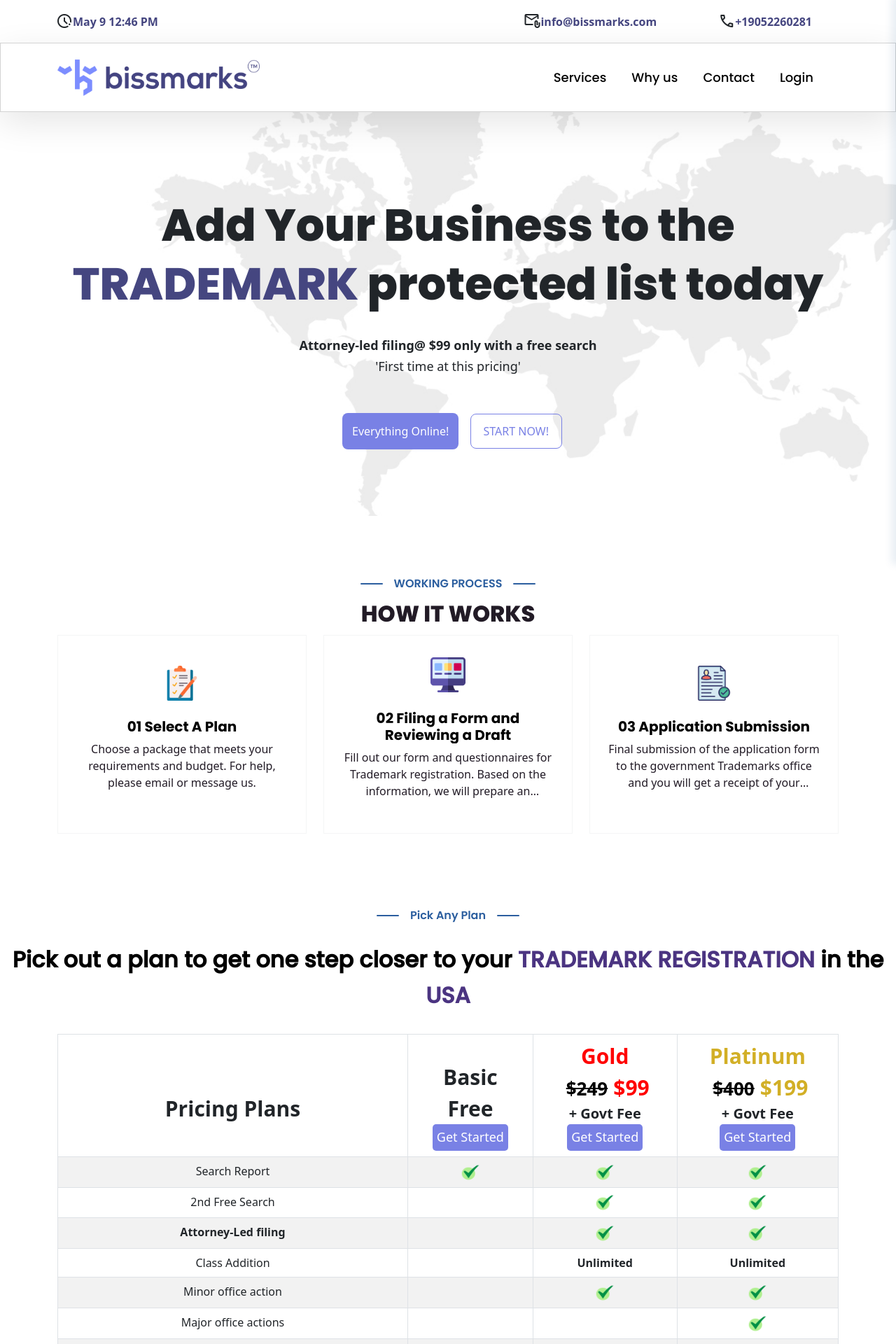
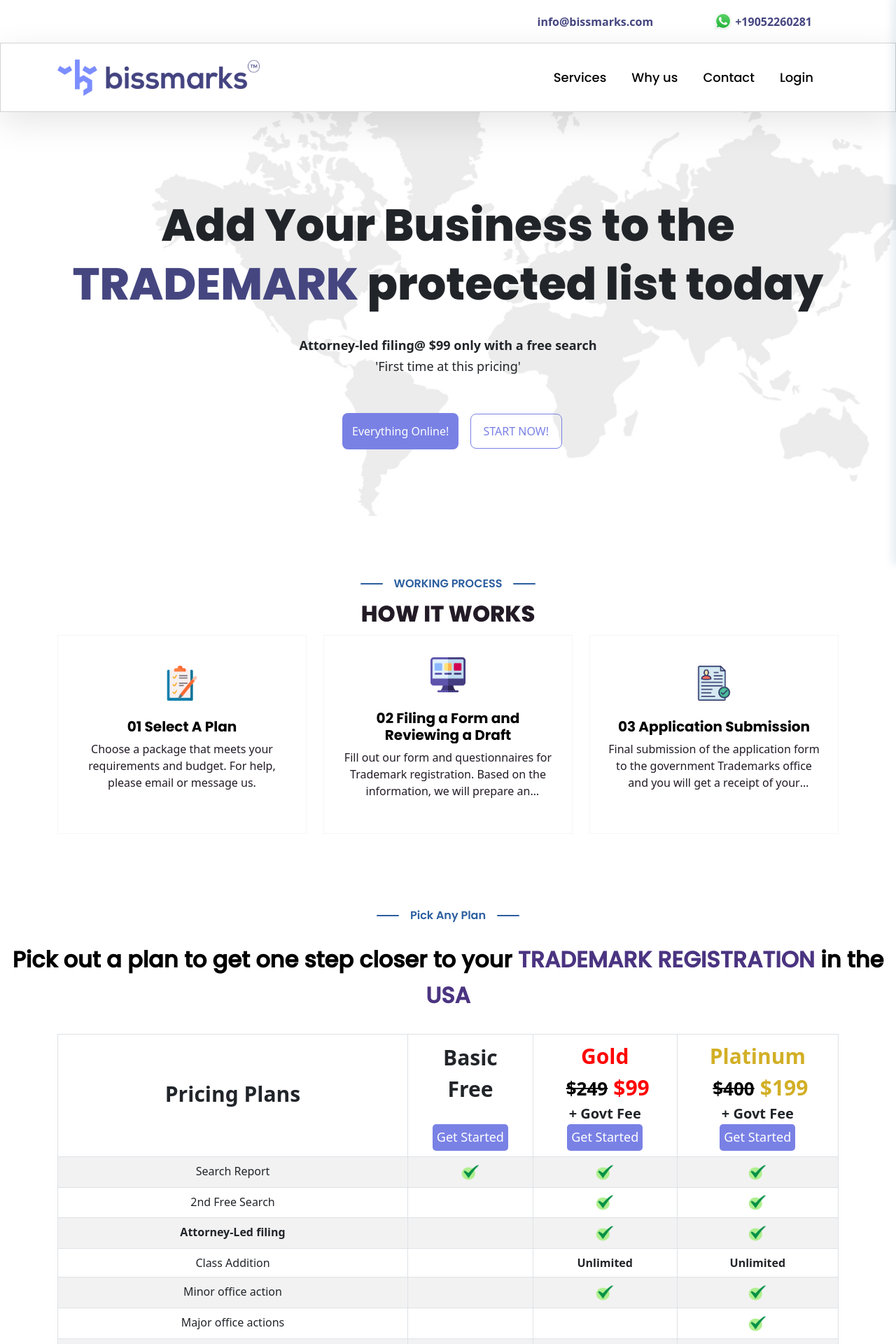
Before and after one commit to shivani-shine/bissmark, a Next.js app: page / in a window 1280 px wide. Shown: the top 1920 px of the page at 70% size. Built offline with nearby package versions, Linux system fonts and the light colour scheme.

Commit message:
plans text updates

```diff
--- a/src/components/Header/Header.tsx
+++ b/src/components/Header/Header.tsx
@@ -5,7 +5,7 @@ import Image from "next/image";
 import { hireDeveloper } from "Common/constants";
 import MobileHeader from "./MobileHeader";
 import Link from "next/link";
-import moment from "moment";
+import whatsapp from "../../assets/images/whatsapp.png";
 
 const Header = () => {
   const subNavitemActive = [
@@ -30,21 +30,16 @@ const Header = () => {
         <div className={`container ${styles.small_header}`} style={{ paddingRight:'50px', paddingLeft:'10px'}}>
         <div className={styles.sub_header}>
           <div className={styles.head_date}>
-            <span className="material-symbols-outlined">pace</span>
-            <p className={styles.data_time_text}>
-              {moment().format("MMM D")}
-              <span> {moment().format("LT")}</span>
-            </p>
           </div>
           <div className={styles.info_text}>
           <div className={styles.head_date}>
-          <span className="material-symbols-outlined">attach_email</span>
+          {/* <span className="material-symbols-outlined">attach_email</span> */}
             <p className={styles.data_time_text}>
             info@bissmarks.com
             </p>
           </div>
           <div className={styles.head_date}>
-          <span className="material-symbols-outlined">call</span>
+          <Image src={whatsapp} alt={""} />
             <p className={styles.data_time_text}>
             +19052260281
             </p>
--- a/src/components/Home/LetsGetStarted/LetsGetStarted.tsx
+++ b/src/components/Home/LetsGetStarted/LetsGetStarted.tsx
@@ -20,7 +20,7 @@ const LetsGetStarted = () => {
       <Table striped bordered>
       <thead>
         <tr className={LetsGetStartedStyle.other_columns}>
-          <th className={LetsGetStartedStyle.column_width} style={{ paddingBottom:'46px'}}>Pricing Plans</th>
+          <th className={LetsGetStartedStyle.column_width}><p className={LetsGetStartedStyle.pricing_plans}>Pricing Plans</p></th>
           {/* <th><div className={LetsGetStartedStyle.basic_plan}>Basic</div><div className={LetsGetStartedStyle.basic_plan}>Free</div><Link href="/form"><button className={LetsGetStartedStyle.button_style}>Get Started</button></Link></th> */}
           <th><div className={LetsGetStartedStyle.basic_plan}>Basic<br/>Free</div><Link href="/form"><button className={LetsGetStartedStyle.button_style}>Get Started</button></Link></th>
           <th><div className={LetsGetStartedStyle.gold_plan}>Gold</div><div className={LetsGetStartedStyle.gold_plan}><span className={LetsGetStartedStyle.gold_plan_span}>$249</span>$99</div><div className={LetsGetStartedStyle.free_govt}>+ Govt Fee</div><Link href="/form"><button className={LetsGetStartedStyle.button_style}>Get Started</button></Link></th>
@@ -154,7 +154,7 @@ const LetsGetStarted = () => {
         </tr>
       </tbody>
     </Table>
-    <p style={{ fontFamily:"Poppins-Bold", fontSize:'20px'}}><span style={{ color:'red', marginRight:'2px'}}>*</span>Govt fee: $350 /class</p>
+    <p style={{ fontFamily:"Poppins-Bold", fontSize:'20px'}}><span style={{ color:'red', marginRight:'2px'}}>*</span>Govt fee: $350 per class</p>
     </div>
     </section>
   );
--- a/src/styles/Header.module.css
+++ b/src/styles/Header.module.css
@@ -301,6 +301,7 @@
   font-weight: bold;
   color:#454680;
   font-size: 16px;
+  margin-left: 5px;
 }
 .head_date{
 display: flex;
--- a/src/styles/Home/LetsGetStarted.module.css
+++ b/src/styles/Home/LetsGetStarted.module.css
@@ -7,6 +7,10 @@
   border: 2px solid #007bff;
 } */
 .column_width{
+  font-size: 30px;
+}
+.pricing_plans{
+  padding-bottom: 40px;
   font-size: 30px;
 }
 .lets_get h4 {
@@ -19,7 +23,7 @@
 }
 .basic_plan{
   font-size: 30px;
-
+  padding-bottom: 28px;
 }
 .gold_plan{
   font-size: 30px;
@@ -36,6 +40,10 @@
   .gold_plan_span {
     font-size: 12px;
     margin: 0px 0px;
+  }
+  .pricing_plans{
+    padding-bottom: 16px !important;
+    font-size: 15px !important;
   }
 }
 .platinum_plan{
@@ -201,6 +209,7 @@ background: #3f0dff1f;
   }
   .basic_plan{
     font-size: 15px;
+    padding-bottom: 19px;
     margin: 12px 12px 0px 12px;
   }
   .gold_plan, .gold_plan_span{
@@ -217,7 +226,10 @@ background: #3f0dff1f;
   .free_govt{
     font-size: 12px;
   }
-
+  .pricing_plans{
+    padding-bottom: 20px;
+    font-size: 20px;
+  }
 }
 @media (min-width: 600px) and (max-width:912px){
   .basic_plan{
```
Also changed, not shown: src/assets/images/whatsapp.png (added).
